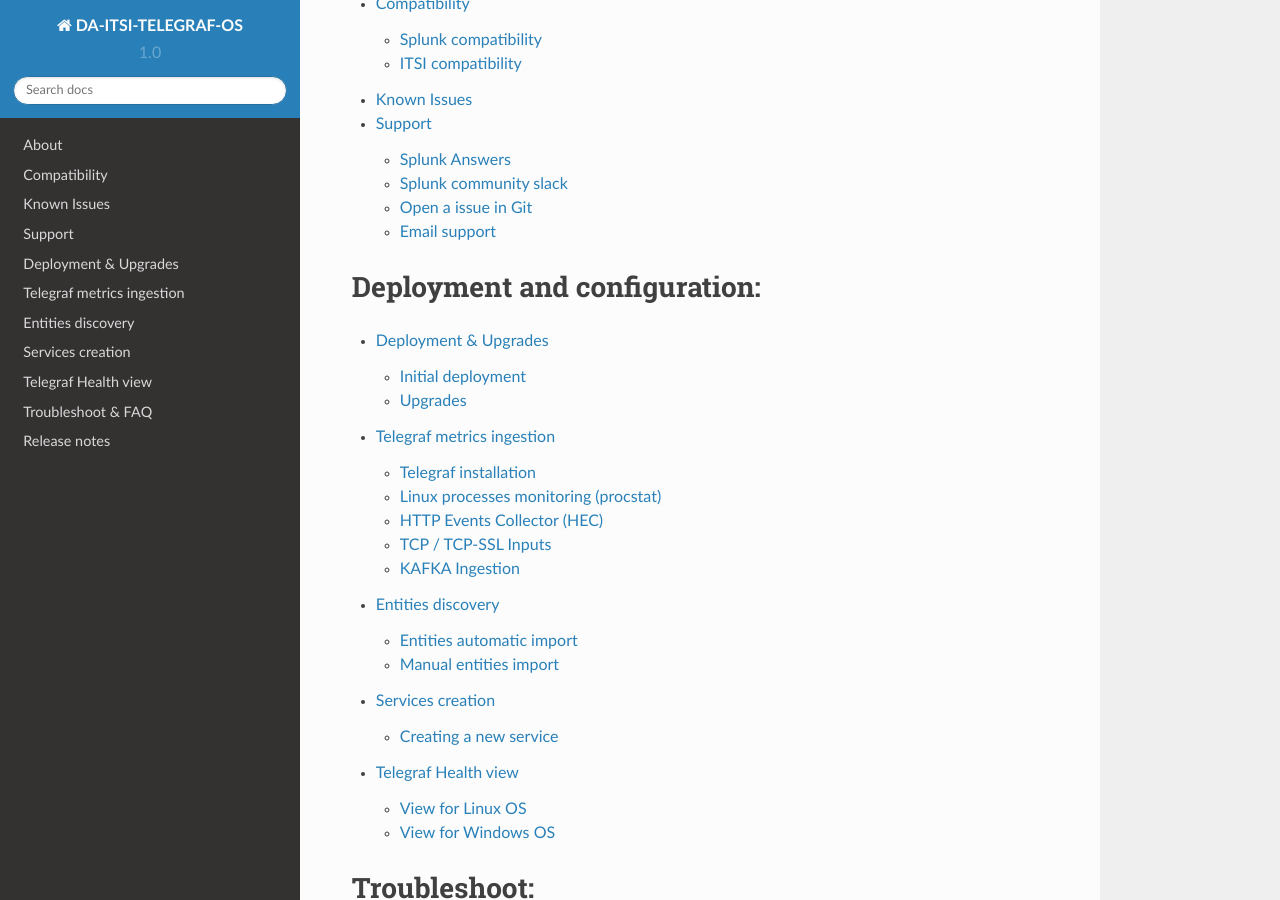
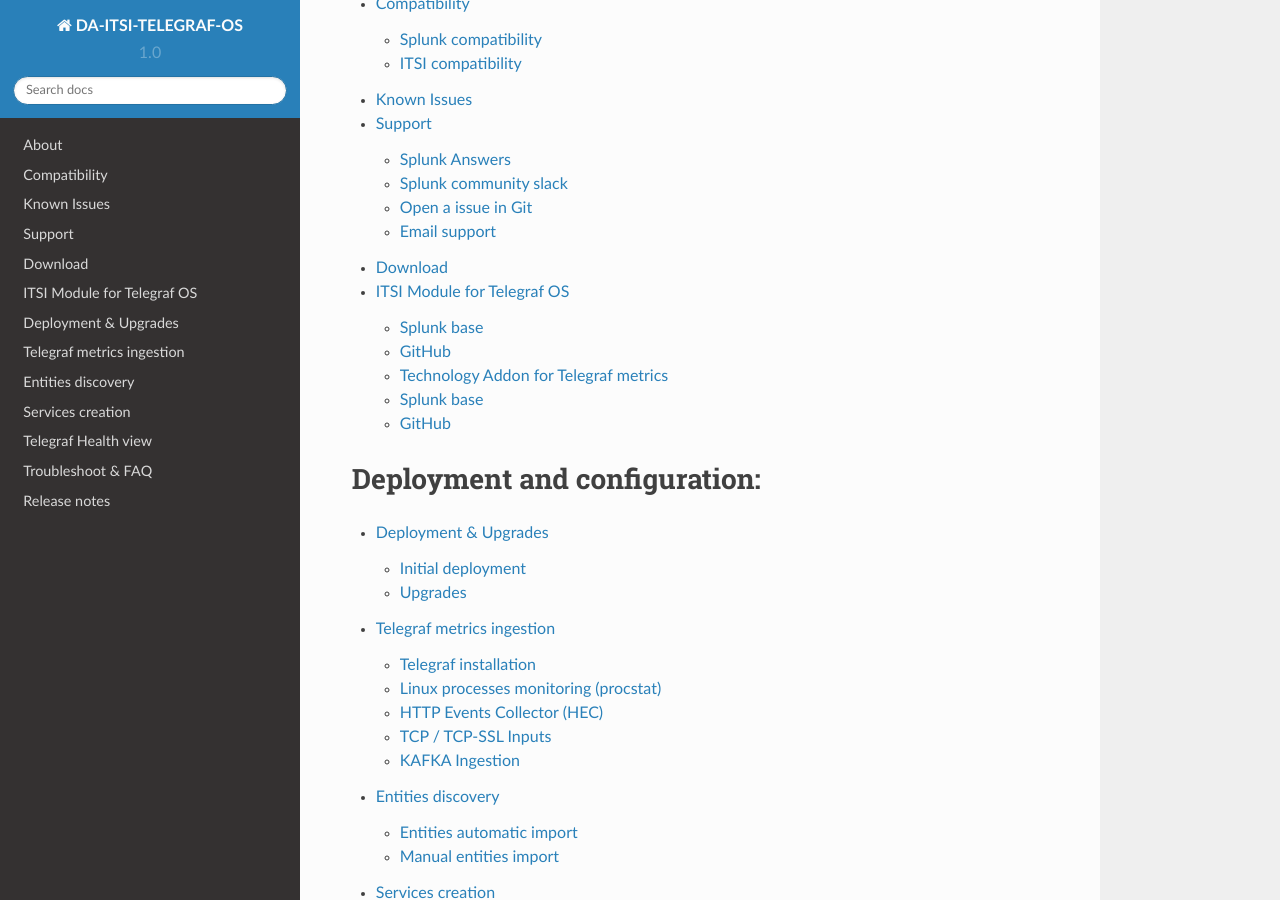
Before and after one commit to guilhemmarchand/DA-ITSI-TELEGRAF-OS, a Sphinx documentation site: the page built from docs/index.rst, in a window 1280 px wide and 900 px high, scrolled down 1304 px. Built offline with Sphinx 7.4.7 and the Read the Docs theme 2.0.0, drawn with Linux system fonts in a browser that asks for light colours.

Commit message:
Add download page

```diff
--- /dev/null
+++ b/docs/download.rst
@@ -0,0 +1,35 @@
+Download
+========
+
+ITSI Module for Telegraf OS
+===========================
+
+**The ITSI Module for Telegraf OS can be downloaded from:**
+
+Splunk base
+-----------
+
+- https://splunkbase.splunk.com/app/4194
+
+GitHub
+------
+
+- https://github.com/guilhemmarchand/DA-ITSI-TELEGRAF-OS
+
+Technology Addon for Telegraf metrics
+-------------------------------------
+
+**The Technology Addon for Telegraf metrics can be downloaded from:**
+
+*notes: The TA is only required for indexing time parsing if you index data in Graphite output format with Splunk TCP inputs or Kafka*
+*Starting version 1.8 of Telegraf, data can be sent directly to Splunk HTTP Event Collector from Telegraf hosts*
+
+Splunk base
+-----------
+
+- https://splunkbase.splunk.com/app/4193
+
+GitHub
+------
+
+- https://github.com/guilhemmarchand/TA-influxdata-telegraf
--- a/docs/index.rst
+++ b/docs/index.rst
@@ -30,6 +30,7 @@
    compatibility
    knownissues
    support
+   download
 
 Deployment and configuration:
 =============================
```
